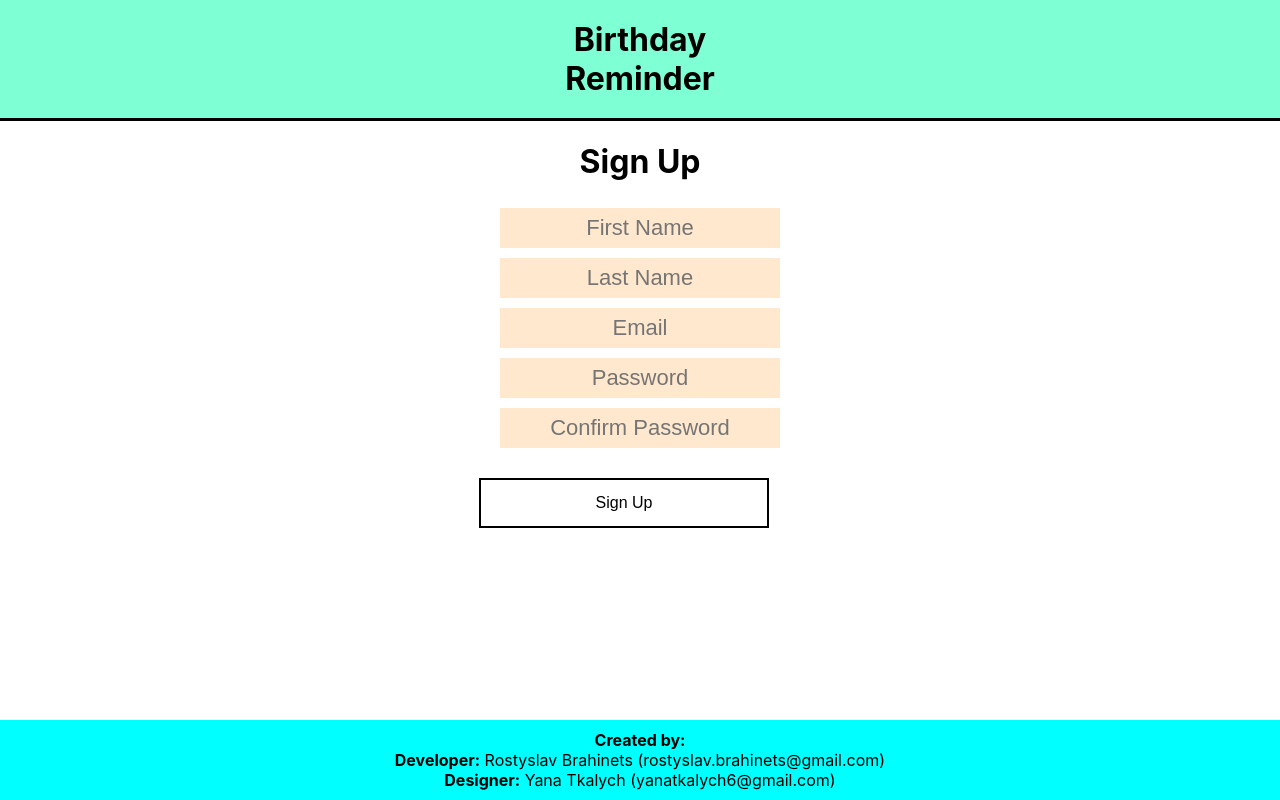
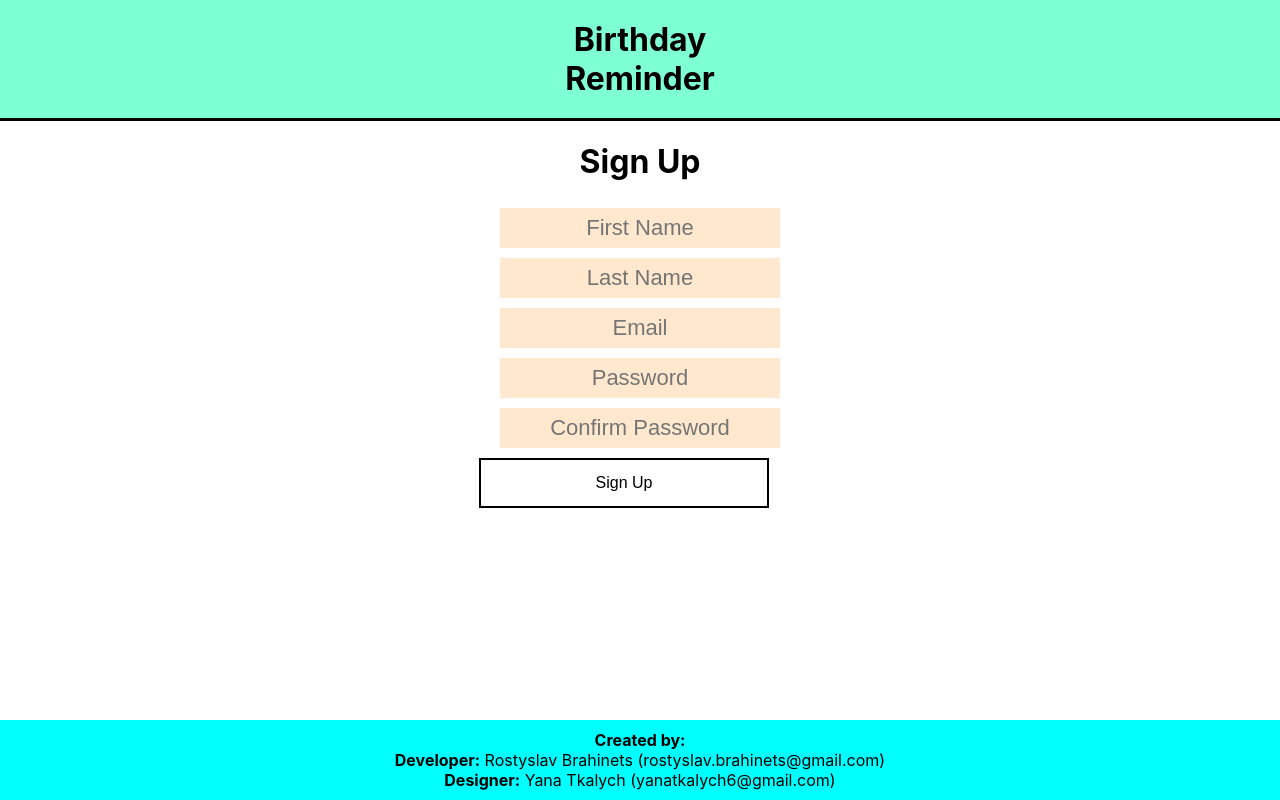
Before and after one commit to rbrahinets/birthday-reminder-frontend, a React (Create React App) app: page /birthday-reminder-frontend/sign-up in a window 1280 px wide. Built offline with nearby package versions, Linux system fonts and the light colour scheme.

Commit message:
Update styles for pages

```diff
--- a/src/pages/styles.css
+++ b/src/pages/styles.css
@@ -5,16 +5,6 @@
     margin: 0;
 }
 
-.error {
-    color: #ff0000;
-    font-size: 12px;
-}
-
 main {
     flex-grow: 1;
 }
-
-form {
-    width: 25%;
-    margin: 20px auto;
-}
```
